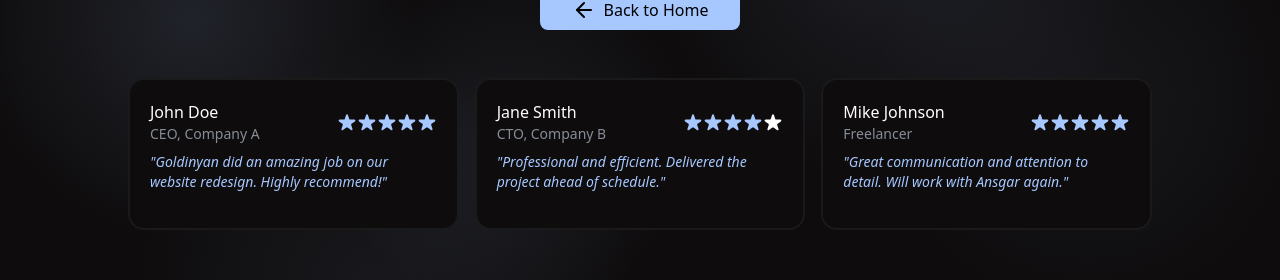
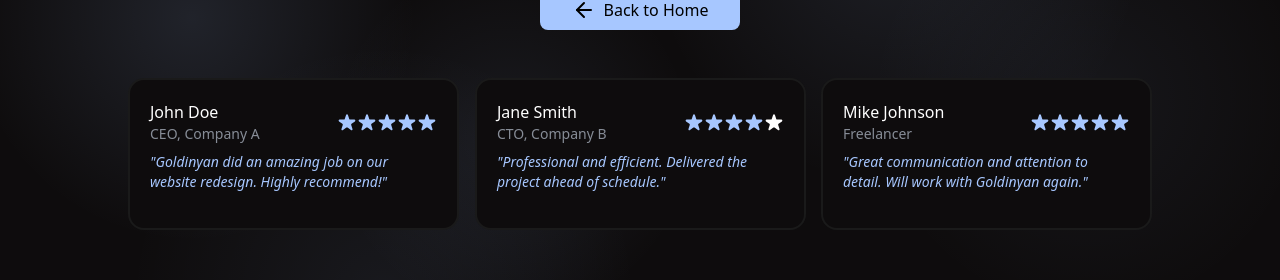
Before and after one commit to Goldinyan/MyPortfolio, a Next.js app: page /testimonials in a window 1280 px wide. Shown: the part 182-462 px from the top of the page. Built offline with nearby package versions, Linux system fonts and the light colour scheme.

Commit message:
finishing testi

```diff
--- a/src/app/littleStuff.tsx
+++ b/src/app/littleStuff.tsx
@@ -6,7 +6,7 @@
 const items: { title: string, des: string, icon: JSX.Element }[] = [
   {
     title: "Projects",
-    des: "19",
+    des: "4",
     icon: <Folder className="h-5 w-5 text-text-secondary mr-2" />,
   },
   {
--- a/src/app/profile.tsx
+++ b/src/app/profile.tsx
@@ -45,7 +45,7 @@
         {traits.map(({ text, icon: Icon }, index) => (
           <div
             key={index}
-            className="flex items-center hover:scale-110 w-full sm:w-auto  transition-transform bg-island-bg pr-4 gap-0.5 mx-1 p-1 rounded-[10]"
+            className="flex items-center hover:scale-105 duration-200 w-full sm:w-auto  transition-transform bg-island-bg pr-4 gap-0.5 mx-1 p-1 rounded-[10]"
           >
             <Icon className=" h-4 text-accent text-text-secondary" />
             <p className="text-gray-400 ">{text}</p>
--- a/src/app/projects/page.tsx
+++ b/src/app/projects/page.tsx
@@ -2,7 +2,7 @@
 
 import { useState, useEffect } from "react";
 import { useRouter } from "next/navigation";
-import { ArrowLeft, Check } from "lucide-react";
+import { ArrowLeft, Check, Funnel, SlidersHorizontal } from "lucide-react";
 
 type Tag =
   | "TypeScript"
@@ -47,6 +47,7 @@
   demoLink: string;
 };
 export default function Home() {
+  const [showFilter, setShowFilter] = useState<boolean>(false);
   const [typeFilter, setTypeFilter] = useState<TypeFilter>({
     demo: false,
     openSource: false,
@@ -157,8 +158,8 @@
 
   return (
     <>
-      <div className="w-full min-h-screen bg-bg-black overflow-x-hidden bg-top-splash">
-        <div className="w-full pt-10  flex flex-col items-center justify-center ">
+      <div className="w-full min-h-screen bg-bg-black bg-fixed overflow-x-hidden bg-top-splash">
+        <div className="w-full pt-10 p-4  flex flex-col items-center justify-center ">
           <p className="text-text-third text-3xl font-bold">My Projects</p>
           <p className="text-text-primary text-center font-light text-sm pt-5 px-4">
             Here you can find a collection of my public/open-source projects.
@@ -173,6 +174,16 @@
           </div>
         </div>
 
+        <div className="bg-bg-black md:hidden flex w-[80%] mx-auto rounded-xl border-border-bg border-2 ">
+          <div
+            onClick={() => setShowFilter((prev) => !prev)}
+            className="w-[90%] bg-bg-black md:hidden p-2 hover:bg-island-bg  items-center justify-start mt-3 mb-3 flex mx-auto rounded-xl border-border-bg border-2 "
+          >
+            <Funnel className="ml-2 mr-2 text-white w-4 h-4" />
+            <p className="text-white">Filters</p>
+            <SlidersHorizontal className="ml-auto mr-2 text-white w-5 h-5" />
+          </div>
+          {showFilter && <div>
           <div className="mt-8 px-4">
             <p className="text-text-third font-semibold mb-2">Project Type</p>
             <div className="flex flex-col gap-2">
@@ -239,16 +250,21 @@
               ))}
             </select>
           </div>
+        </div> }
+        </div>
 
         <div className="p-4">
           <div className="grid md:grid-cols-2 mx-10 gap-4">
             {filProjects.map((project, i) => {
-                return(
-                    <div className="bg-card-bg w-full border border-border-bg rounded-2xl" key={i}>
+              return (
+                <div
+                  className="bg-card-bg w-full border border-border-bg rounded-2xl"
+                  key={i}
+                >
                   <img src={project.img} className="" />
                   <p>{project.title}</p>
                 </div>
-                )
+              );
             })}
           </div>
         </div>
--- a/src/app/testimonials.tsx
+++ b/src/app/testimonials.tsx
@@ -19,7 +19,7 @@
   {
     name: "Mike Johnson",
     feedback:
-      "Great communication and attention to detail. Will work with Ansgar again.",
+      "Great communication and attention to detail. Will work with Goldinyan again.",
     role: "Freelancer",
     star: 5,
   },
--- a/src/app/testimonials/page.tsx
+++ b/src/app/testimonials/page.tsx
@@ -22,20 +22,22 @@
           </div>
           <div
             onClick={() => router.push("/")}
-            className="flex flex-row gap-2 items-center justify-center text-black bg-text-secondary w-50 mt-8 mx-auto  px-3 py-2 font-medium rounded-lg "
+            className="flex flex-ro group  transition-all  gap-2 items-center justify-center text-black bg-text-secondary w-50 mt-8 mx-auto  px-3 py-2 font-medium rounded-lg "
           >
-            <ArrowLeft />
+            <ArrowLeft className="group-hover:-translate-x-2  duration-200 transition-all" />
             <p>Back to Home</p>
           </div>
           <div className="grid grid-cols-1 md:grid-cols-2 l:grid-cols-3 pt-10 md:mx-20 l:mx-30 xl:w-[60%] xl:mx-auto">
             {testimonials.map((testimonial, index) => (
+              <TiltCard key={index}>
                 <div
                   key={index}
-                className="flex flex-col p-5 mx-2 my-2 bg-bg-black rounded-2xl border-2 border-border-bg hover:scale-105 transition-transform"
                 >
                   <div className="mt-auto flex flex-row justify-between items-center">
                     <div className="flex-col">
-                    <p className="text-white font-medium">{testimonial.name}</p>
+                      <p className="text-white font-medium">
+                        {testimonial.name}
+                      </p>
                       <p className="text-text-primary text-sm">
                         {testimonial.role}
                       </p>
@@ -73,15 +75,48 @@
                     "{testimonial.feedback}"
                   </p>
                 </div>
+              </TiltCard>
             ))}
           </div>
           <div className="w-[70%] mx-auto pt-10">
-                      <p className="text-text-primary font-extralight text-center  ">These Testimonials were NOT writing by me, no I could never, lol. </p>
-
+            <p className="text-text-primary font-extralight text-center  ">
+              These Testimonials were NOT writing by me, no I could never, lol.{" "}
+            </p>
           </div>
         </div>
-
       </div>
     </>
   );
 }
+
+function TiltCard({ children }: { children: React.ReactNode }) {
+  const [style, setStyle] = useState({});
+
+  const handleMouseMove = (e: React.MouseEvent<HTMLDivElement>) => {
+    const rect = e.currentTarget.getBoundingClientRect();
+    const x = e.clientX - rect.left;
+    const y = e.clientY - rect.top;
+    const centerX = rect.width / 2;
+    const centerY = rect.height / 2;
+
+    const rotateX = ((y - centerY) / centerY) * 20; // max 20
+    const rotateY = ((x - centerX) / centerX) * 20;
+
+    setStyle({
+      transform: `rotateX(${-rotateX}deg) rotateY(${rotateY}deg) scale(1.05)`,
+    });
+  };
+
+  const reset = () => setStyle({ transform: "rotateX(0) rotateY(0) scale(1)" });
+
+  return (
+    <div
+      className="bg-bg-black rounded-2xl border-2 border-border-bg p-5 mx-2 my-2 transition-transform duration-200 ease-out will-change-transform"
+      style={style}
+      onMouseMove={handleMouseMove}
+      onMouseLeave={reset}
+    >
+      {children}
+    </div>
+  );
+}
--- a/src/app/workTogether.tsx
+++ b/src/app/workTogether.tsx
@@ -28,7 +28,7 @@
           <HeartHandshake className="w-25 h-25 hover:rotate-45 transition-all duration-300 bg-bg-black p-3 rounded-full border border-border-bg text-text-secondary mb-2" />
         </div>
 
-        <div className="flex flex-col justify-center items-center p-6 pt-0">
+        <div className="flex flex-col justify-center items-center p-4 pt-0">
           <p className="text-white font-bold text-xl">Lets Work Together</p>
           <p className="font-medium text-text-primary">
             and make your ideas come to{" "}
```
Lines whose indentation alone changed are shown as unchanged.
